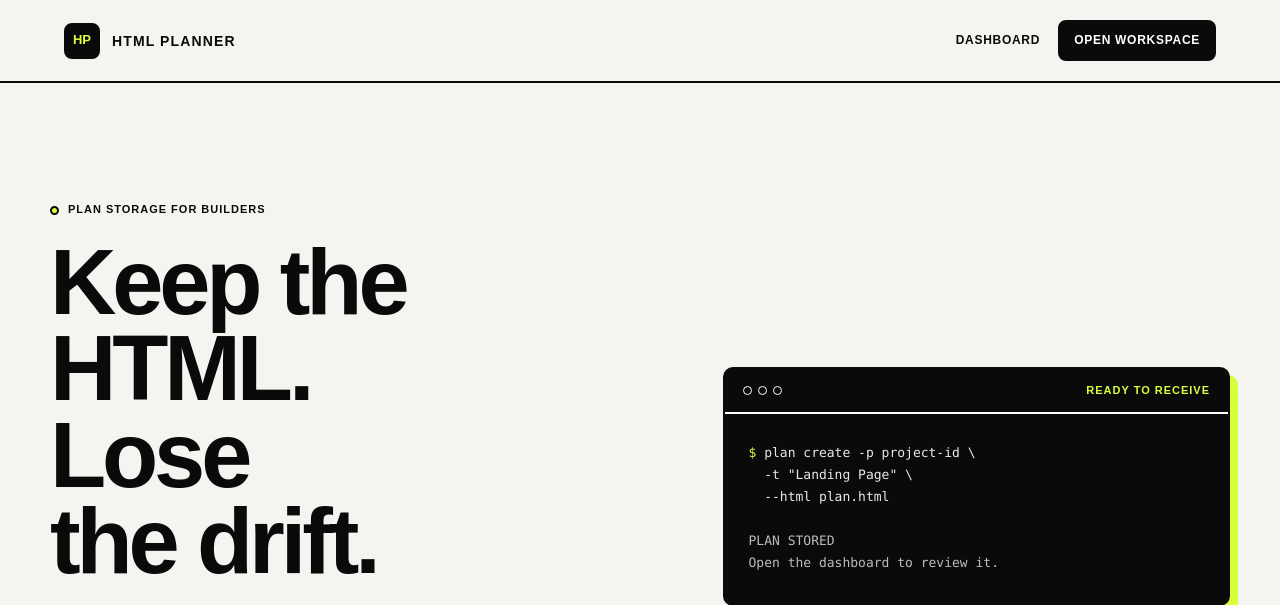
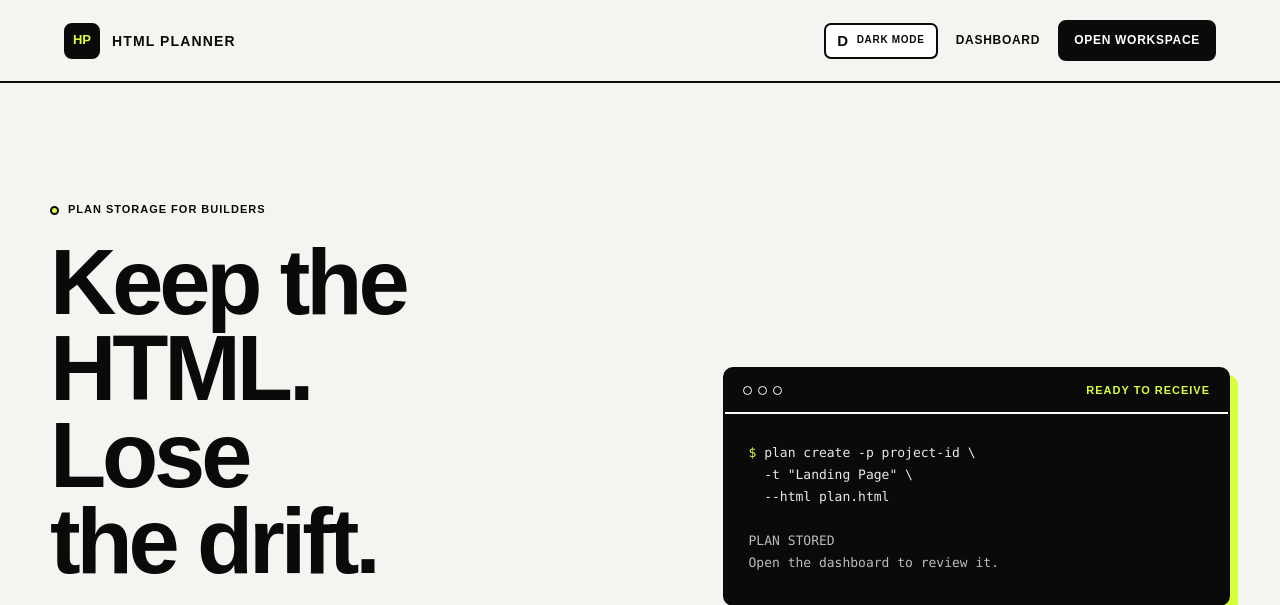
Before and after one commit to Jemo69/slop-plan, a FastAPI app: page / in a window 1280 px wide. Shown: the top 605 px of the page. Run offline with FastAPI, Linux system fonts and the light colour scheme; parts of the project's set-up code (start-up, migrations or seed data) failed here and were passed over.

Commit message:
feat: add persistent light and dark themes

```diff
--- a/backend/templates/base.html
+++ b/backend/templates/base.html
@@ -5,6 +5,13 @@
   <meta name="viewport" content="width=device-width, initial-scale=1.0">
   <meta name="theme-color" content="#0a0a0a">
   <title>{% block title %}HTML Planner{% endblock %}</title>
+  <script>
+    (() => {
+      const stored = localStorage.getItem('html_planner_theme');
+      const preferred = stored || (window.matchMedia('(prefers-color-scheme: dark)').matches ? 'dark' : 'light');
+      document.documentElement.dataset.theme = preferred;
+    })();
+  </script>
   <style>
     :root {
       --ink: #0a0a0a;
@@ -23,6 +30,20 @@
       --z-modal-backdrop: 40;
       --z-modal: 50;
       --z-toast: 60;
+      color-scheme: light;
+    }
+
+    html[data-theme="dark"] {
+      --ink: #f5f5f0;
+      --paper: #11110f;
+      --surface: #1c1c19;
+      --panel: #262622;
+      --line: #f5f5f0;
+      --muted: #c0c0b8;
+      --quiet: #8e8e87;
+      --warning: #ffd36b;
+      --danger: #ff8c82;
+      color-scheme: dark;
     }
 
     *, *::before, *::after { box-sizing: border-box; }
@@ -54,6 +75,23 @@
       text-transform: uppercase;
     }
     .encase-mono { font-family: "SFMono-Regular", Consolas, "Liberation Mono", monospace; }
+    .theme-toggle {
+      display: inline-flex;
+      align-items: center;
+      gap: 8px;
+      min-height: 36px;
+      padding: 0 11px;
+      border: 2px solid var(--line);
+      border-radius: 7px;
+      background: var(--surface);
+      color: var(--ink);
+      font-size: 10px;
+      font-weight: 900;
+      letter-spacing: .07em;
+      text-transform: uppercase;
+    }
+    .theme-toggle:hover { background: var(--panel); }
+    .theme-toggle-icon { font-size: 15px; line-height: 1; }
   </style>
 </head>
 <body>
--- a/backend/templates/index.html
+++ b/backend/templates/index.html
@@ -60,6 +60,7 @@
       <span class="brand-name">HTML Planner</span>
     </a>
     <nav class="home-nav" aria-label="Main navigation">
+      <button id="theme-toggle" class="theme-toggle" type="button" aria-pressed="false" aria-label="Switch to dark mode"><span id="theme-toggle-icon" class="theme-toggle-icon" aria-hidden="true">D</span><span id="theme-toggle-label">Dark mode</span></button>
       <a href="/dashboard">Dashboard</a>
       <a class="home-nav-cta" href="/dashboard">Open workspace</a>
     </nav>
@@ -97,4 +98,27 @@
     <span>Built for developers</span>
   </footer>
 </div>
+<script>
+  (() => {
+    const root = document.documentElement;
+    const toggle = document.getElementById('theme-toggle');
+    const icon = document.getElementById('theme-toggle-icon');
+    const label = document.getElementById('theme-toggle-label');
+    const syncThemeToggle = () => {
+      const isDark = root.dataset.theme === 'dark';
+      toggle.setAttribute('aria-pressed', String(isDark));
+      toggle.setAttribute('aria-label', isDark ? 'Switch to light mode' : 'Switch to dark mode');
+      icon.textContent = isDark ? 'L' : 'D';
+      label.textContent = isDark ? 'Light mode' : 'Dark mode';
+      document.querySelector('meta[name="theme-color"]').content = isDark ? '#11110f' : '#f4f4f1';
+    };
+    toggle.addEventListener('click', () => {
+      const nextTheme = root.dataset.theme === 'dark' ? 'light' : 'dark';
+      root.dataset.theme = nextTheme;
+      localStorage.setItem('html_planner_theme', nextTheme);
+      syncThemeToggle();
+    });
+    syncThemeToggle();
+  })();
+</script>
 {% endblock %}
```
Also changed, not shown: DESIGN.md (+4 -0 lines), backend/templates/dashboard.html (+59 -0 lines).
